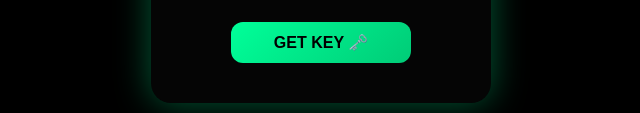
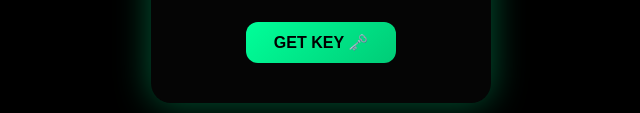
Before and after one commit to king-mods-login/King-Mods, a plain HTML site: page index.html in a window 1280 px wide. Shown: the part 462-575 px from the top of the page, without its empty margins (319-959 px from the left). Drawn offline with Linux system fonts and the light colour scheme.

Commit message:
index.html
$

```diff
--- a/index.html
+++ b/index.html
@@ -42,7 +42,7 @@ body{
 }
 
 button{
-    width:180px;          /* ← العرض الجديد */
+    width:150px;          /* ← العرض الجديد */
     padding:11px;
     margin:15px auto 0;  /* ← توسيط */
     font-size:16px;
```
